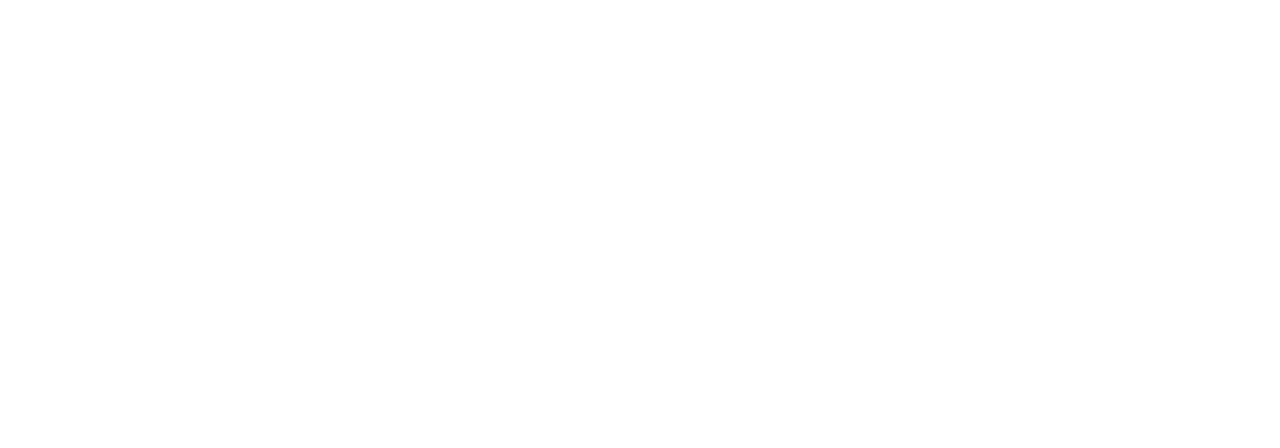
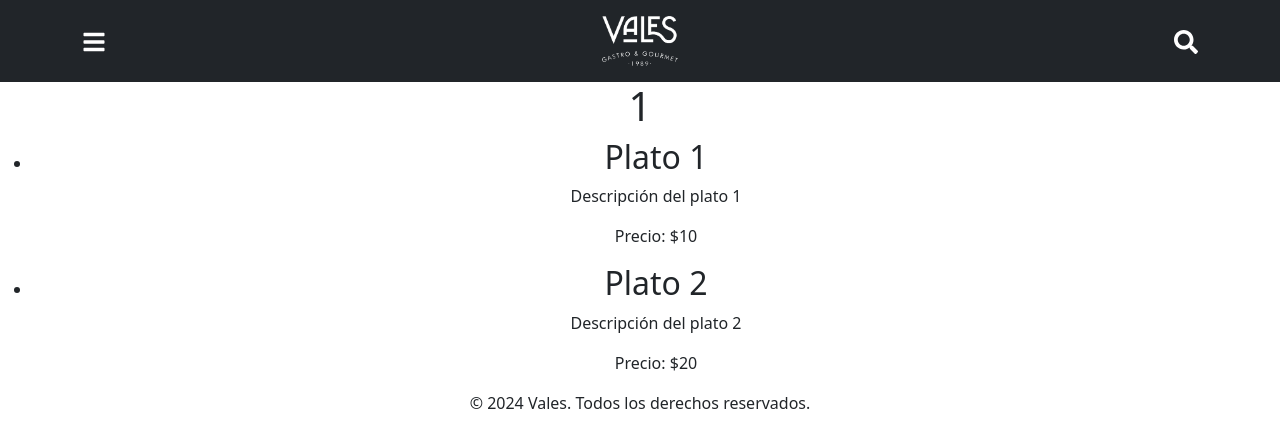
Before and after one commit to FranciscoBellani/vales-web, a React (Create React App) app: page /listado-platos/1 in a window 1280 px wide. Before the commit this address had no page. Shown: the top 448 px of the page. Built offline with nearby package versions, Linux system fonts and the light colour scheme.

Commit message:
Añadimos slider a inicio y cod a listadoplatos.js

```diff
--- a/package.json
+++ b/package.json
@@ -6,10 +6,14 @@
     "@testing-library/jest-dom": "^5.17.0",
     "@testing-library/react": "^13.4.0",
     "@testing-library/user-event": "^13.5.0",
+    "bootstrap": "^5.3.3",
     "react": "^18.3.1",
     "react-dom": "^18.3.1",
+    "react-icons": "^5.2.1",
     "react-router-dom": "^6.24.1",
     "react-scripts": "5.0.1",
+    "react-slick": "^0.30.2",
+    "slick-carousel": "^1.8.1",
     "web-vitals": "^2.1.4"
   },
   "scripts": {
--- a/src/App.js
+++ b/src/App.js
@@ -1,15 +1,21 @@
 import React from 'react';
 import { BrowserRouter as Router, Route, Routes } from 'react-router-dom';
+import Header from './Componentes/Header';
+import Footer from './Componentes/Footer';
 import Inicio from './Paginas/Inicio';
+import ListadoPlatos from './Paginas/ListadoPlatos';
 import './App.css';
 
 function App() {
   return (
     <Router>
       <div className="App">
+        <Header />
         <Routes>
-          <Route path="/" element={<Inicio />} /> {/* Página de inicio */}
+          <Route path="/" element={<Inicio />} />
+          <Route path="/listado-platos/:categoria" element={<ListadoPlatos />} />
         </Routes>
+        <Footer />
       </div>
     </Router>
   );
--- a/src/Componentes/Header.js
+++ b/src/Componentes/Header.js
@@ -1,10 +1,24 @@
-// src/components/Header.js
 import React from 'react';
+import { FaBars, FaSearch } from 'react-icons/fa';
+import 'bootstrap/dist/css/bootstrap.min.css';
+import logo from '../Imagenes/logo-vales.png';
 
 const Header = () => {
   return (
-    <header>
-      <h1>Vales</h1>
+    <header className="bg-dark text-white p-3">
+      <div className="container">
+        <div className="row align-items-center">
+          <div className="col-2 text-start">
+            <FaBars size={24} />
+          </div>
+          <div className="col-8 text-center">
+            <img src={logo} alt="Vales" style={{ maxHeight: '50px' }} /> {/* Ajusta el tamaño según sea necesario */}
+          </div>
+          <div className="col-2 text-end">
+            <FaSearch size={24} />
+          </div>
+        </div>
+      </div>
     </header>
   );
 };
--- /dev/null
+++ b/src/Estilos/styles.css
@@ -0,0 +1,10 @@
+header {
+    position: fixed;
+    top: 0;
+    width: 100%;
+    z-index: 1000;
+  }
+
+  h1 {
+    font-size: 24px;
+  }
--- a/src/Paginas/Inicio.js
+++ b/src/Paginas/Inicio.js
@@ -1,55 +1,49 @@
-// import React from 'react';
+import React from 'react';
+import { useNavigate } from 'react-router-dom';
+import Slider from 'react-slick';
+import 'slick-carousel/slick/slick.css';
+import 'slick-carousel/slick/slick-theme.css';
 
-// const Inicio = () => {
-//   return (
-//     <div>
-//       <h1>Bienvenido a la Carta de Menú con Videos</h1>
-//       <p>Esta es la página de inicio de la aplicación. Aquí podrías incluir una breve descripción de tu aplicación.</p>
-//     </div>
-//   );
-// }
-
-// export default Inicio;
-
-// src/Inicio.js
-import React, { useState } from 'react';
-import Header from '../Componentes/Header';
-import Footer from '../Componentes/Footer';
-import Categorias from '../Componentes/Categorias';
-import ListaPlatos from '../Componentes/ListaPlatos'
-import PlatoEspecifico from '../Componentes/PlatoEspecifico';
+const categorias = [
+  { titulo: 'Entradas', descripcion: 'Deliciosas entradas', video: 'link-a-video' },
+  { titulo: 'Platos principales', descripcion: 'Sabrosos platos principales', video: 'link-a-video' },
+  { titulo: 'Postres', descripcion: 'Irresistibles postres', video: 'link-a-video' },
+  { titulo: 'Bebidas', descripcion: 'Refrescantes bebidas', video: 'link-a-video' },
+];
 
 const Inicio = () => {
-  const [view, setView] = useState('categorias'); // Estado para controlar la vista
-  const [selectedCategoria, setSelectedCategoria] = useState(null); // Estado para la categoría seleccionada
-  const [selectedPlato, setSelectedPlato] = useState(null); // Estado para el plato seleccionado
+  const navigate = useNavigate();
+
+  const settings = {
+    dots: true,
+    infinite: true,
+    speed: 500,
+    slidesToShow: 1,
+    slidesToScroll: 1,
+    vertical: true,
+    verticalSwiping: true
+  };
 
   const handleCategoriaClick = (categoria) => {
-    setSelectedCategoria(categoria);
-    setView('listaPlatos');
-  };
-
-  const handlePlatoClick = (plato) => {
-    setSelectedPlato(plato);
-    setView('platoEspecifico');
-  };
-
-  const renderView = () => {
-    switch (view) {
-      case 'listaPlatos':
-        return <ListaPlatos categoria={selectedCategoria} onPlatoClick={handlePlatoClick} />;
-      case 'platoEspecifico':
-        return <PlatoEspecifico plato={selectedPlato} />;
-      default:
-        return <Categorias onCategoriaClick={handleCategoriaClick} />;
-    }
+    navigate(`/listado-platos/${categoria.titulo}`);
   };
 
   return (
-    <div>
-      <Header />
-      {renderView()}
-      <Footer />
+    <div className="inicio">
+      <div className="container mt-5">
+        <Slider {...settings}>
+          {categorias.map((categoria, index) => (
+            <div key={index} className="categoria" onClick={() => handleCategoriaClick(categoria)}>
+              <h2>{categoria.titulo}</h2>
+              <p>{categoria.descripcion}</p>
+              <video controls>
+                <source src={categoria.video} type="video/mp4" />
+                Tu navegador no soporta la etiqueta de video.
+              </video>
+            </div>
+          ))}
+        </Slider>
+      </div>
     </div>
   );
 };
--- /dev/null
+++ b/src/Paginas/ListadoPlatos.js
@@ -0,0 +1,30 @@
+import React from 'react';
+import { useParams } from 'react-router-dom';
+
+const ListadoPlatos = () => {
+  const { categoria } = useParams();
+
+  // Aquí iría la lógica para obtener los platos según la categoría
+  const platos = [
+    { nombre: 'Plato 1', descripcion: 'Descripción del plato 1', precio: 10 },
+    { nombre: 'Plato 2', descripcion: 'Descripción del plato 2', precio: 20 },
+    // Agrega más platos según sea necesario
+  ];
+
+  return (
+    <div className="listado-platos">
+      <h1>{categoria}</h1>
+      <ul>
+        {platos.map((plato, index) => (
+          <li key={index}>
+            <h2>{plato.nombre}</h2>
+            <p>{plato.descripcion}</p>
+            <p>Precio: ${plato.precio}</p>
+          </li>
+        ))}
+      </ul>
+    </div>
+  );
+}
+
+export default ListadoPlatos;
```
Also changed, not shown: src/Imagenes/logo-vales.png (added), 1 other file (tests, documents, lock files or other folders).
